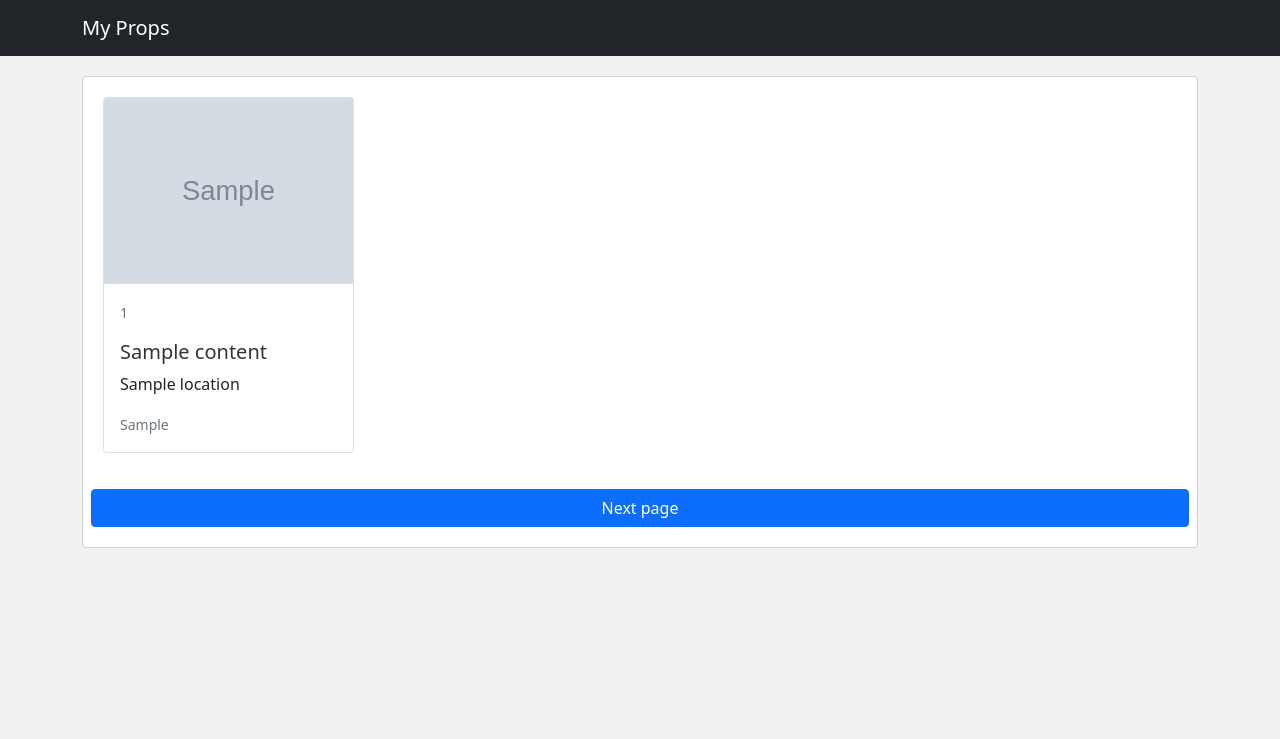
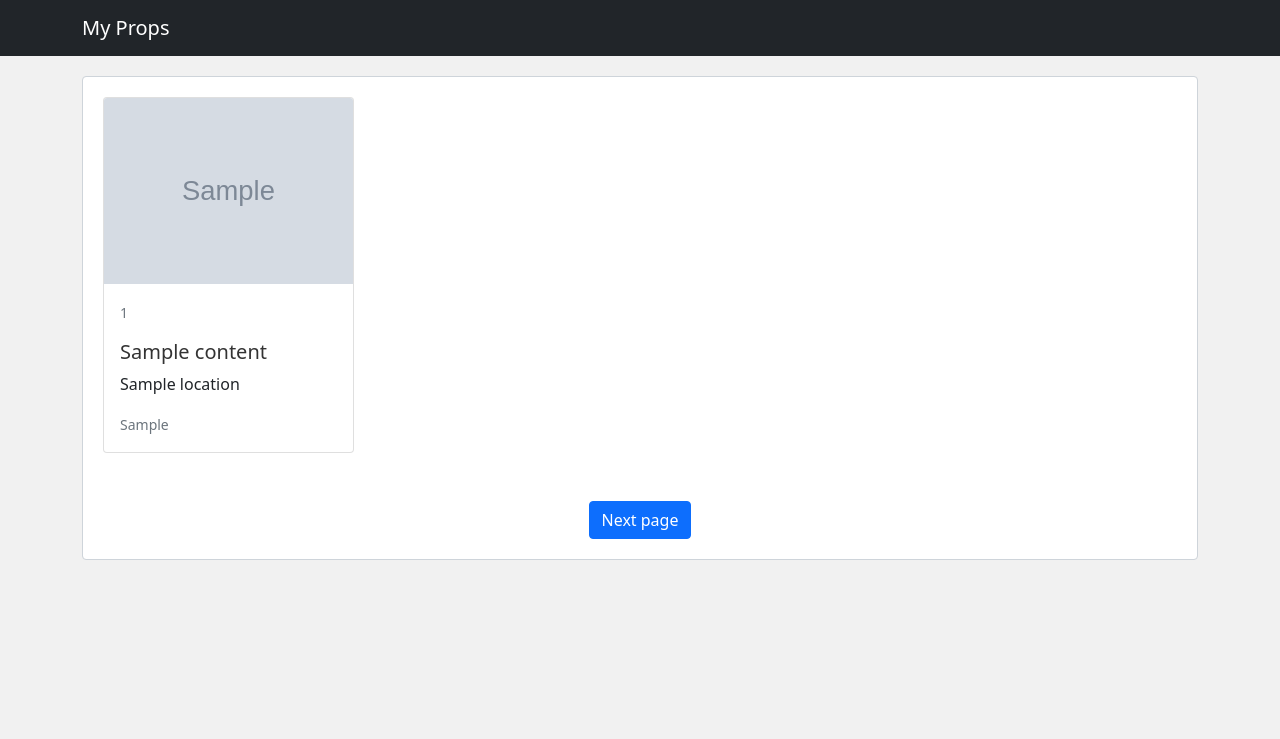
Before and after one commit to gerashdo/my_props, a Django app: page / in a window 1280 px wide. Shown: the top 739 px of the page. Run offline with Django 3.2, Linux system fonts and the light colour scheme; tables that the repository leaves empty hold one stand-in row (values such as "Sample post"); grey boxes marked "Sample" are stand-in pictures; a database or web service that is not in the repository returns one stand-in record (values such as "Sample title"); data that the repository does not hold is empty.

Commit message:
Modify properties style

```diff
--- a/properties/templates/index.html
+++ b/properties/templates/index.html
@@ -8,10 +8,10 @@
 {% block body %}
 
     <div class="contenedor form-control">
-        <div class="row properties-row">
+        <div class="row">
         {% for property in properties %}
-            <article class="col-md-3">
-                <div class="card mb-3">
+            <article class="col-lg-3 col-md-4">
+                <div class="card mb-5">
                     <a href="{% url 'properties:show_property' property.public_id %}">
 
                         {% if property.title_image_thumb %}
@@ -35,7 +35,9 @@
 
     {% if next_page %}
     <div class="row justify-content-center">
-        <a type="button" class="btn btn-primary" href="{% url 'properties:index' page %}">Next page</a>
+        <div class="col-md-3 col-sm-12 text-center">
+            <a type="button" class="btn btn-primary" href="{% url 'properties:index' page %}">Next page</a>
+        </div>
     </div>
     {% endif %}
 
--- a/static/css/index.css
+++ b/static/css/index.css
@@ -8,10 +8,6 @@ body {
     padding: 20px 20px;
 }
 
-.properties-row {
-    margin-bottom: 20px;
-}
-
 article a {
     color: #333;
     text-decoration: none;
```
